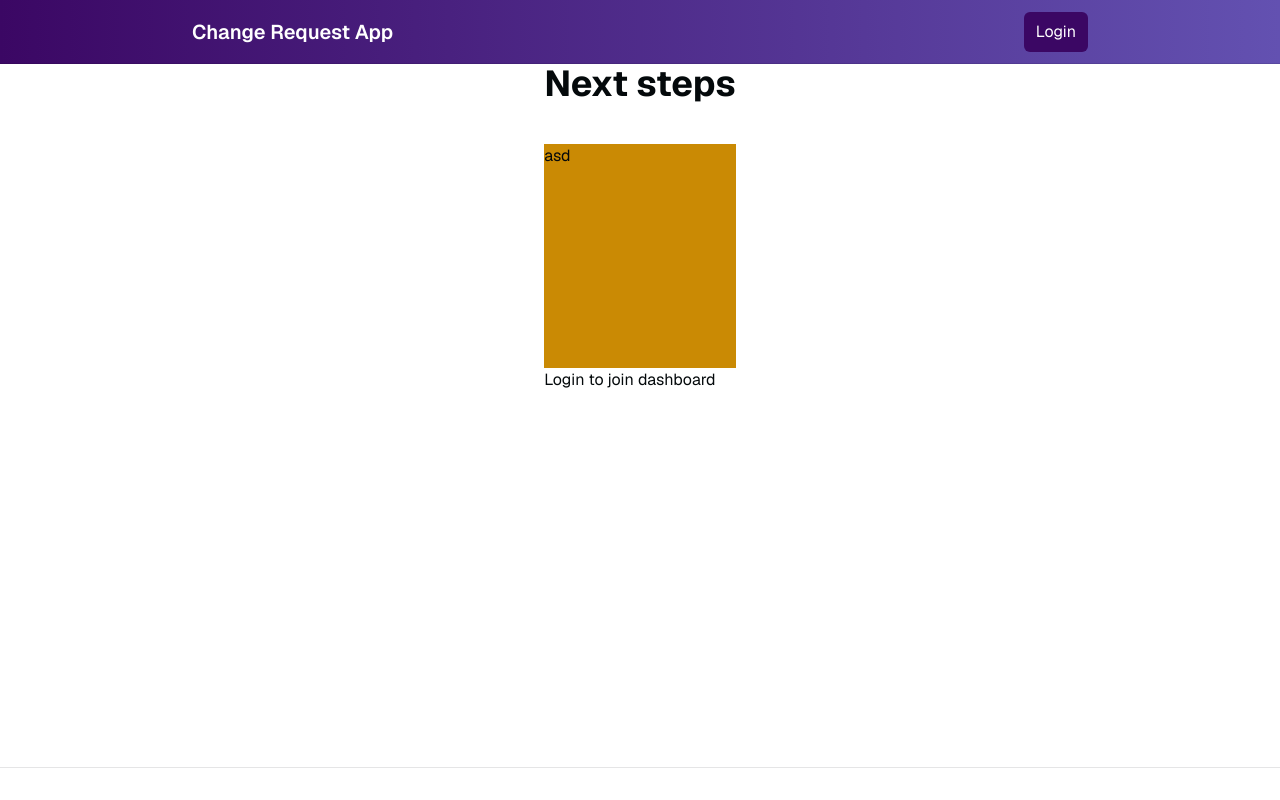
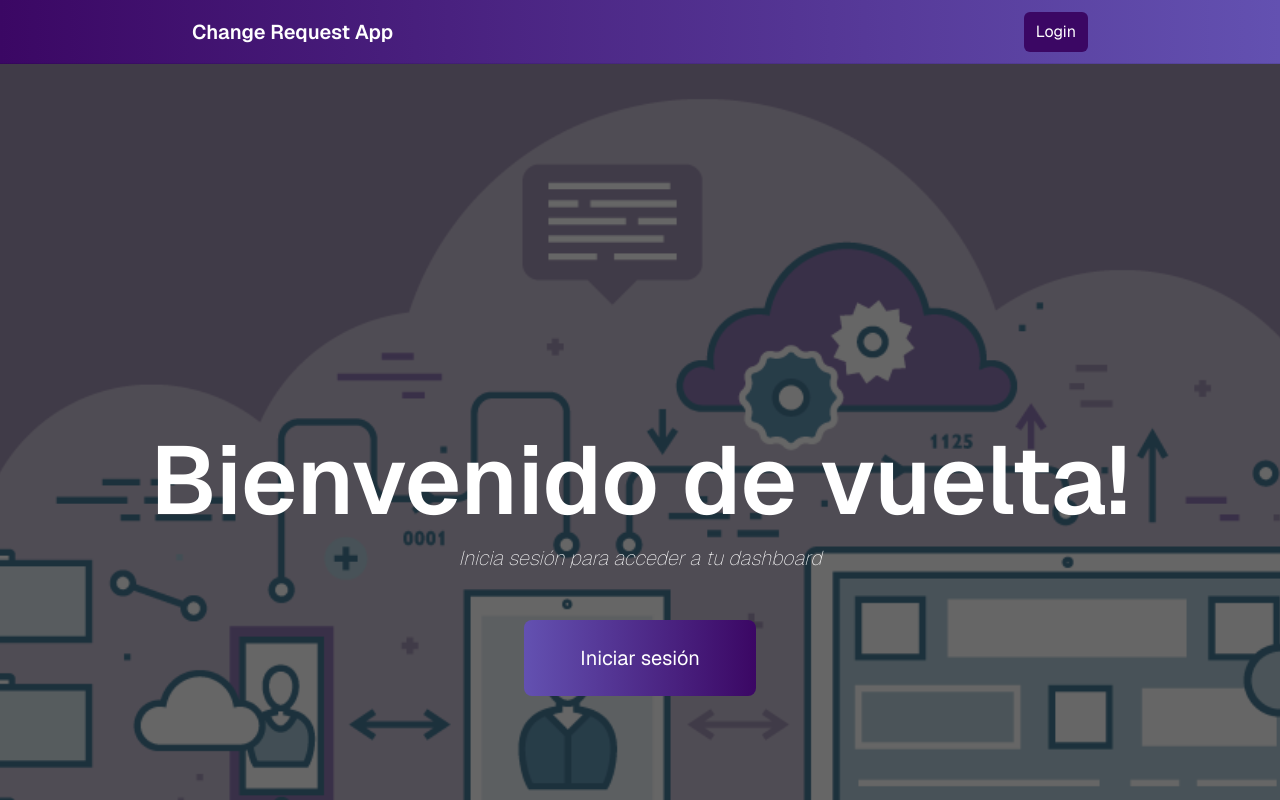
Before and after one commit to devjaes/change-request-form, a Next.js app: page / in a window 1280 px wide. Shown: the top 800 px of the page. Built offline with nearby package versions, Linux system fonts and the light colour scheme; no server answers.

Commit message:
Homepage styles changed

```diff
--- a/app/page.tsx
+++ b/app/page.tsx
@@ -2,10 +2,9 @@ import JoinDashboard from "@/components/join-dashboard";
 
 export default async function Index() {
   return (
-    <div className="flex-1 w-full flex flex-col gap-20 items-center">
-      <div className="animate-in flex-1 flex flex-col gap-20 opacity-0 max-w-4xl px-3">
+    <div className="flex-1 w-full flex flex-col items-center">
+      <div className="animate-in flex-1 flex flex-col w-full  ">
         <main className="flex-1 flex flex-col gap-6">
-          <h2 className="font-bold text-4xl mb-4">Next steps</h2>
           <JoinDashboard />
         </main>
       </div>
--- /dev/null
+++ b/components/homepage-generate-request.tsx
@@ -0,0 +1,12 @@
+import Link from 'next/link'
+import React from 'react'
+
+export default function HomepageLogin({ id, name }: { id: string, name?: string | undefined }) {
+    return (
+        <div>
+            <h1>Bienvenido de vuelta {name}</h1>
+            <Link href={`/dashboard/${id}`}>Join Dashboard</Link>
+
+        </div>
+    )
+}
--- a/components/join-dashboard.tsx
+++ b/components/join-dashboard.tsx
@@ -1,6 +1,9 @@
 import { createClient } from "@/utils/supabase/server";
 import { cookies } from "next/headers";
+import Image from "next/image";
 import Link from "next/link";
+
+import LoggedImage from "@/public/welcome-hero.png";
 
 const JoinDashboard = async () => {
   const cookieStore = cookies();
@@ -12,12 +15,42 @@ const JoinDashboard = async () => {
 
   return (
     <div className="w-full h-full">
-      <div className="bg-yellow-600 h-56 w-auto">asd</div>
-      {user?.id ? (
-        <Link href={`/dashboard/${user.id}`}>Join Dashboard</Link>
-      ) : (
-        "Login to join dashboard"
-      )}
+
+
+      <div className="relative h-[1000px]" >
+        <Image
+          src={LoggedImage}
+          alt="Welcome back!"
+          layout="fill"
+          objectFit="cover"
+        />
+        <div className="absolute inset-0 flex flex-col gap-4 items-center justify-center bg-black bg-opacity-60 ">
+          <h1 className="text-8xl font-semibold text-white">Bienvenido de vuelta!</h1>
+          {user?.id ? (
+            <>
+              <p className="font-thin italic text-white text-xl">Genera solicitudes de cambio para tus proyectos en un instante</p>
+              <Link
+                href={`/dashboard/${user.id}`}
+                className="bg-gradient-to-r from-chetwode-blue-700 to-purple-950 text-white font-extra-light p-3 rounded-lg text-xl px-14 py-6 mt-8"
+              >
+                Join Dashboard
+              </Link>
+            </>
+          ) : (
+            <>
+              <p className="font-thin italic text-white text-xl"> Inicia sesión para acceder a tu dashboard </p>
+              <Link
+                href={`/login`}
+                className="bg-gradient-to-r from-chetwode-blue-700 to-purple-950 text-white font-extra-light p-3 rounded-lg text-xl px-14 py-6 mt-8"
+              >
+                Iniciar sesión
+              </Link>
+            </>
+          )
+          }
+        </div>
+      </div>
+
     </div>
   );
 };
```
Also changed, not shown: components/homepage-login.tsx (added), public/welcome-hero.png (added).
